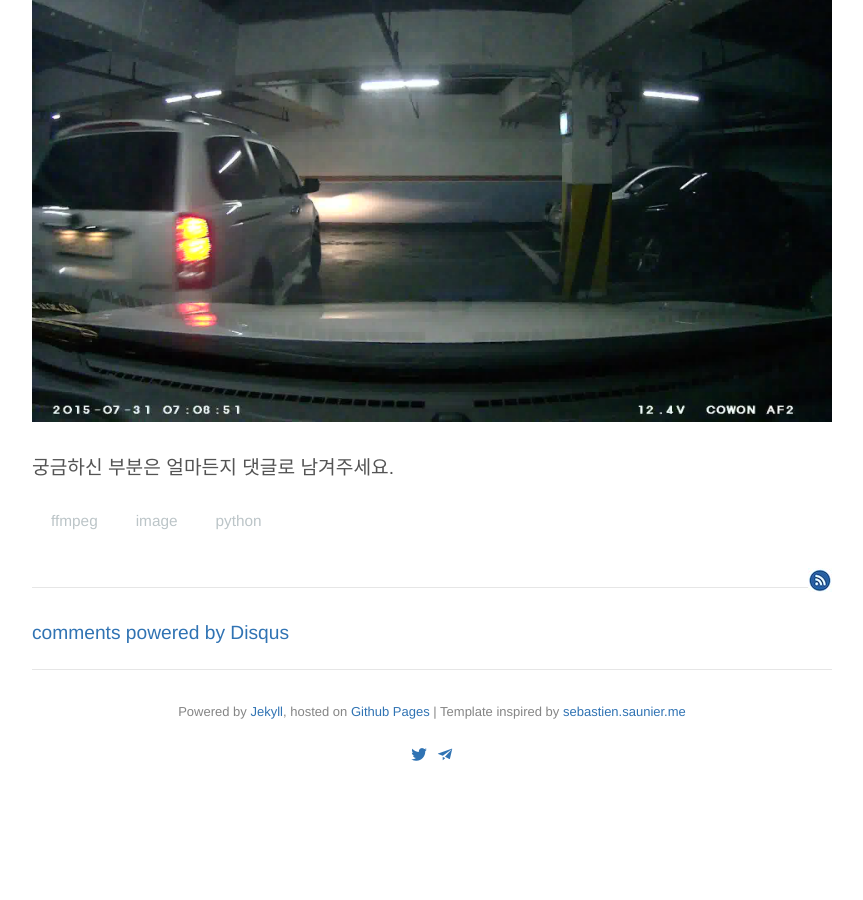
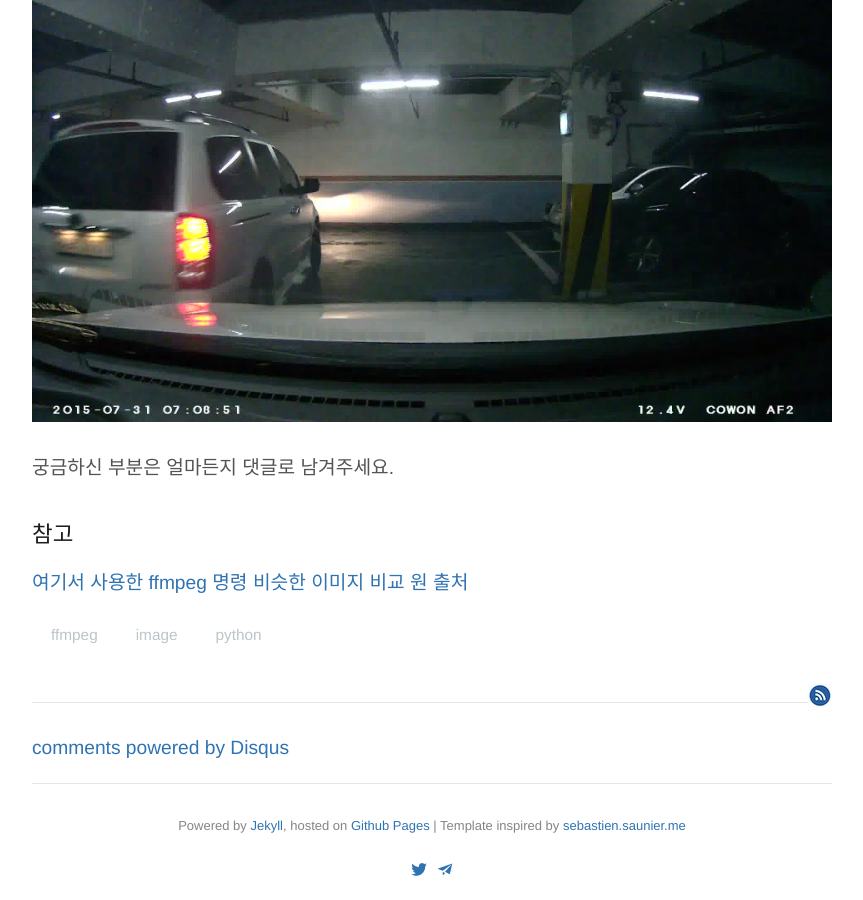
Before and after one commit to devfuner/devfuner.github.com, a Jekyll site: the page built from _posts/2015-08-19-image-diff.md, in a window 1280 px wide and 900 px high, scrolled down 3224 px. Shown: the whole window, without its empty margins (208-1071 px from the left). Built offline with Jekyll 4.4.1, drawn with Linux system fonts in a browser that asks for light colours; Markdown is read by kramdown in place of the engine named in the settings; comment, search, counter and statistics services are not loaded; before the commit the page ends 4009 px from its top, so only the background shows below that.

Commit message:
update add reference site

```diff
--- a/_posts/2015-08-19-image-diff.md
+++ b/_posts/2015-08-19-image-diff.md
@@ -114,3 +114,7 @@ if __name__ == '__main__':
 ![블랙박스 영상 이미지](/images/posts/image-diff/e22c1219_002.jpeg)
 
 궁금하신 부분은 얼마든지 댓글로 남겨주세요.
+
+###참고
+[여기서 사용한 ffmpeg 명령](http://linuxers.org/tutorial/how-extract-images-video-using-ffmpeg)
+[비슷한 이미지 비교 원 출처](http://likelink.co.kr/28756)
```
